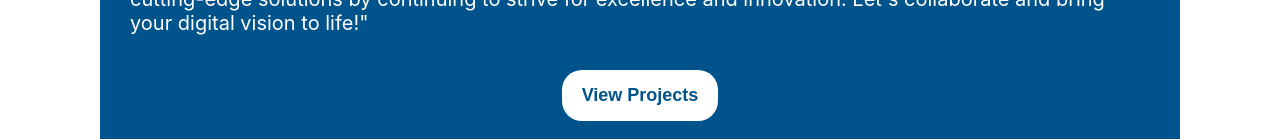
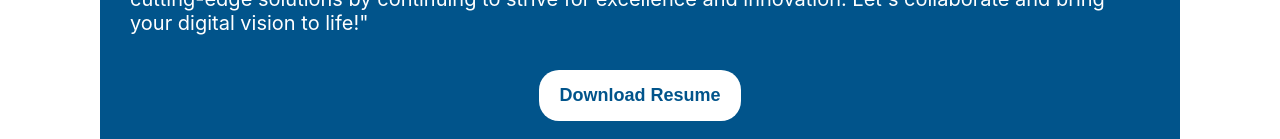
Before and after one commit to chintu1851/chintanportfolio, a React (Create React App) app: page / in a window 1280 px wide. Shown: the part 809-948 px from the top of the page. Built offline with nearby package versions, Linux system fonts and the light colour scheme.

Commit message:
changes made

```diff
--- a/src/Main.jsx
+++ b/src/Main.jsx
@@ -1,8 +1,5 @@
-import { useNavigate } from 'react-router-dom';
-
 const Main = () => {
 
-    const navigate = useNavigate()
     return (
         <div>
             <div className="maindiv">
@@ -25,7 +22,8 @@ const Main = () => {
                         A Software Developer, with expertise in developing web and mobile applications. I look forward to taking on the challenges of the dynamic world of software development and its applications. My passion is developing responsive designs and improving user interfaces. I'm inspired to explore limits and offer cutting-edge solutions by continuing to strive for excellence and innovation.
                         Let's collaborate and bring your digital vision to life!"
                     </p>
-                    <button onClick={() => navigate('projects')}>View Projects</button>
+                    {/* <button onClick={() => navigate('projects')}>View Projects</button> */}
+                     <a target="_blank" href='../public/Chintan Patel_Resume.pdf' style={{textDecoration:'none',color:'blue'}} download><button>Download Resume</button></a>
                 </div>
                 <div className="social">
                     <a href="https://www.linkedin.com/in/pchintan71/" target="_blank" rel="noreferrer"><img src='https://res.cloudinary.com/dac8tennr/image/upload/v1704668700/g1ilh2nutmhjxy2w2sla.png' alt=""></img></a>
```
Also changed, not shown: 1 other file (tests, documents, lock files or other folders).
